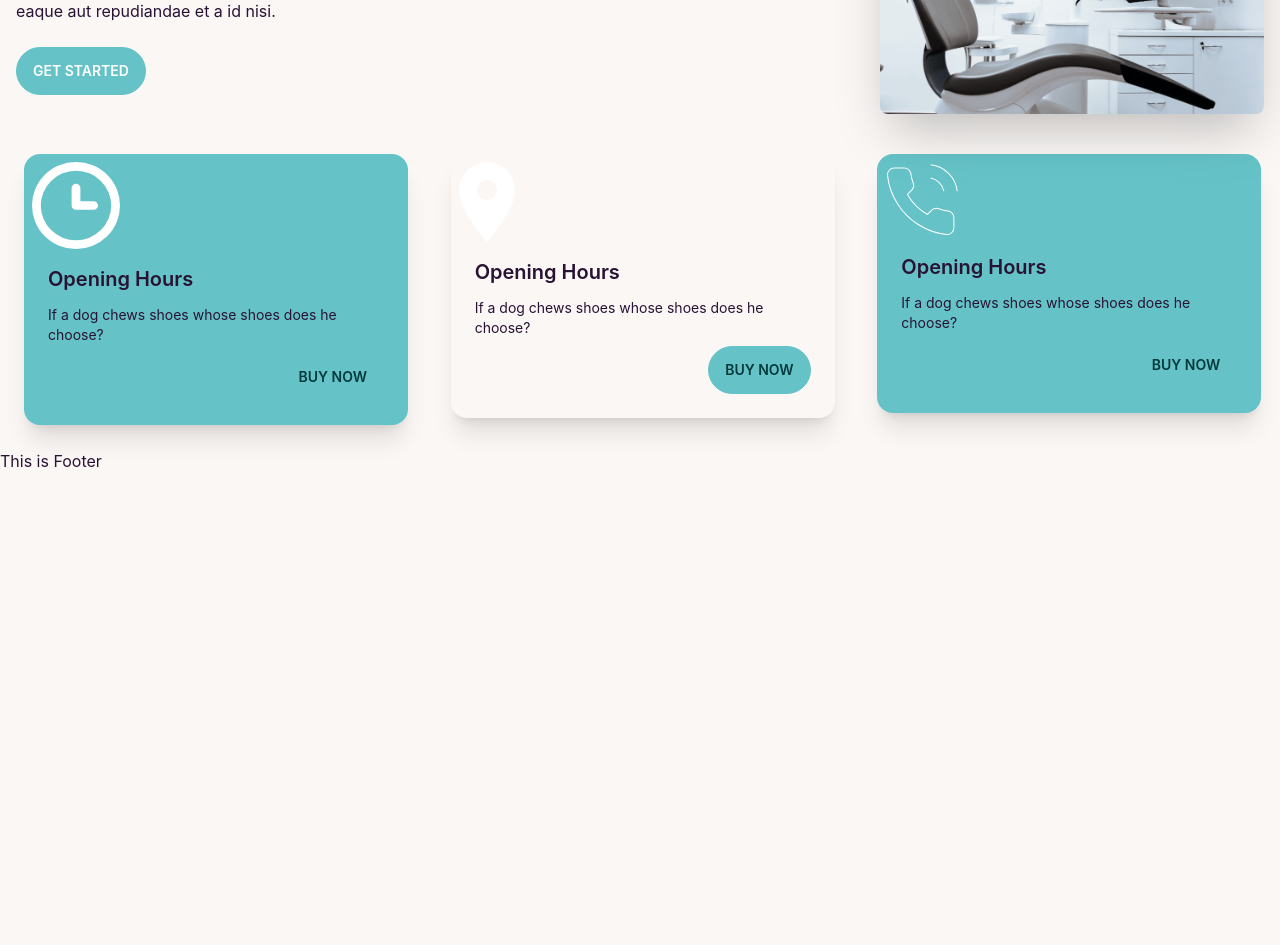
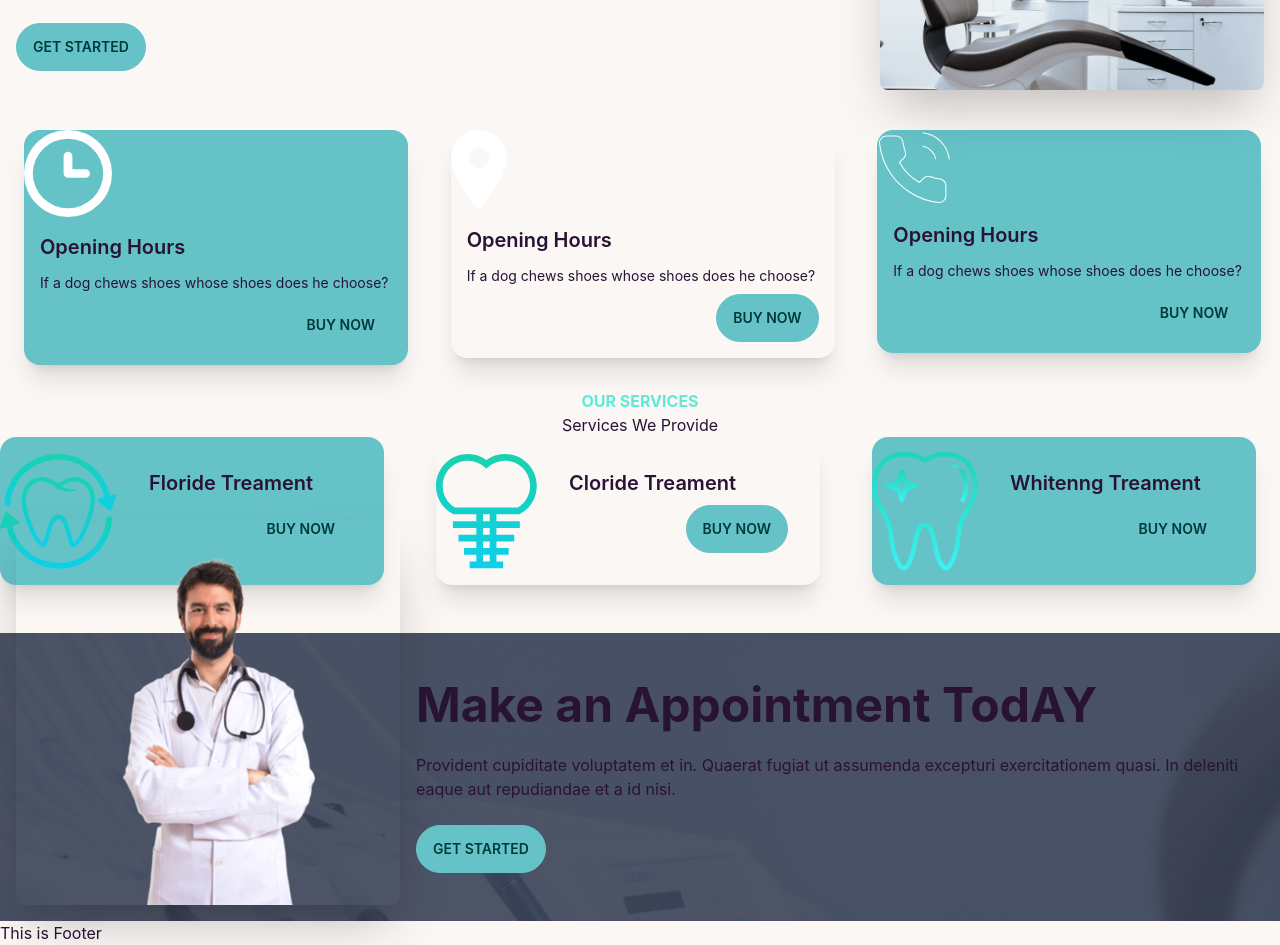
Before and after one commit to RAHUL573769/DoctorPortal, a React (Create React App) app in the folder FrontEnd/reactproject/: page / in a window 1280 px wide. Shown: the part 220-1165 px from the top of the page. Before the commit the page ends 800 px from the top, so only its background shows below. Built offline with nearby package versions, Linux system fonts and the light colour scheme.

Commit message:
new changes commit

```diff
--- a/FrontEnd/reactproject/src/Componenets/Banner/Banner.js
+++ b/FrontEnd/reactproject/src/Componenets/Banner/Banner.js
@@ -1,15 +1,19 @@
-import React from 'react';
-import img from '../../assets/images/chair.png'
+import React from "react";
+import img from "../../assets/images/chair.png";
 
 const Banner = () => {
   return (
     <div className="hero ">
       <div className="hero-content flex-col lg:flex-row-reverse">
-          <img src={img} className="max-w-sm  rounded-lg shadow-2xl"/>
+        <img src={img} className="max-w-sm lg:w-1/2 rounded-lg shadow-2xl" />
         <div>
           <h1 className="text-5xl font-bold">Box Office News!</h1>
-            <p className="py-6">Provident cupiditate voluptatem et in. Quaerat fugiat ut assumenda excepturi exercitationem quasi. In deleniti eaque aut repudiandae et a id nisi.</p>
-            <button className="btn btn-primary text-white">Get Started</button>
+          <p className="py-6">
+            Provident cupiditate voluptatem et in. Quaerat fugiat ut assumenda
+            excepturi exercitationem quasi. In deleniti eaque aut repudiandae et
+            a id nisi.
+          </p>
+          <button className="btn btn-primary text-whites">Get Started</button>
         </div>
       </div>
     </div>
--- a/FrontEnd/reactproject/src/Componenets/Home/Home.js
+++ b/FrontEnd/reactproject/src/Componenets/Home/Home.js
@@ -1,14 +1,19 @@
-import React from 'react';
-import Banner from '../Banner/Banner';
-import InfoCards from '../InfoCards/InfoCards';
+import React from "react";
+import Banner from "../Banner/Banner";
+import InfoCards from "../InfoCards/InfoCards";
+import Services from "../Services/Services";
+import Appointent from "../MakeAppointment/Appointent";
 
 const Home = () => {
   return (
     <div>
-            <h1>This is Home</h1>
       <Banner></Banner>
 
       <InfoCards></InfoCards>
+
+      <Services></Services>
+
+      <Appointent></Appointent>
     </div>
   );
 };
--- a/FrontEnd/reactproject/src/Componenets/InfoCards/SingleCard.js
+++ b/FrontEnd/reactproject/src/Componenets/InfoCards/SingleCard.js
@@ -1,11 +1,11 @@
 import React from 'react';
 
 const SingleCard = (props) => {
-    console.log(props.card)
+
     const{name,icon,bgClass}=props.card;
     return (
         <div>
-            <div className={`m-6 rounded-2xl	p-2 card-compact w-96 bg-base-100 shadow-xl ${bgClass}`}>
+            <div className={`m-6 rounded-2xl	p-2m card-compact w-96 bg-base-100 shadow-xl ${bgClass}`}>
   <figure><img src={icon} alt="Shoes" /></figure>
   <div className="card-body">
     <h2 className="card-title">{name}</h2>
--- /dev/null
+++ b/FrontEnd/reactproject/src/Componenets/MakeAppointment/Appointent.js
@@ -0,0 +1,29 @@
+import React from "react";
+import doctor from "../../assets/images/doctor.png";
+import doctorbg from "../../assets/images/appointment.png";
+
+const Appointent = () => {
+  return (
+    <div className="mt-12" style={{ background: `url(${doctorbg})` }}>
+      <div className="hero ">
+        <div className="hero-content flex-col lg:flex-row">
+          <img
+            src={doctor}
+            className="-mt-32 lg:w-1/2 hidden lg:block max-w-sm rounded-lg shadow-2xl"
+          />
+          <div>
+            <h1 className="text-5xl font-bold">Make an Appointment TodAY</h1>
+            <p className="py-6">
+              Provident cupiditate voluptatem et in. Quaerat fugiat ut assumenda
+              excepturi exercitationem quasi. In deleniti eaque aut repudiandae
+              et a id nisi.
+            </p>
+            <button className="btn btn-primary">Get Started</button>
+          </div>
+        </div>
+      </div>
+    </div>
+  );
+};
+
+export default Appointent;
--- /dev/null
+++ b/FrontEnd/reactproject/src/Componenets/Services/Services.js
@@ -0,0 +1,45 @@
+import React from "react";
+import flouride from "../../assets/images/fluoride.png";
+import cavity from "../../assets/images/cavity.png";
+import whitening from "../../assets/images/whitening.png";
+import SingleService from "./SingleService";
+
+const Services = () => {
+  const serviceData = [
+    {
+      id: 1,
+      name: "Floride Treament",
+      img: flouride,
+      bgClass:"bg-primary"
+    },
+    {
+      id: 2,
+      name: " Cloride Treament",
+      img: cavity,
+      bgClass:"bg-accent"
+    },
+    {
+      id: 3,
+      name: "Whitenng Treament",
+      img: whitening,
+        bgClass:"bg-primary"
+    }
+  ];
+  return (
+    <div>
+      <div className="text-center">
+        <h2 className='text-teal-300 text-primary uppercase font-bold' >
+          Our Services
+        </h2>
+        <h3>Services We Provide</h3>
+      </div>
+      <div className="grid sm:grid-cols-1 md:grid-cols-2 lg:grid-cols-3 gap-7">
+        {
+            serviceData.map(service=><SingleService service={service}></SingleService>)
+        }
+      </div>
+    </div>
+  );
+};
+
+export default Services;
--- /dev/null
+++ b/FrontEnd/reactproject/src/Componenets/Services/SingleService.js
@@ -0,0 +1,25 @@
+import React from 'react';
+
+const SingleService = (props) => {
+
+
+
+    const {id,name,img,bgClass}=props.service;
+    console.log(props.service)
+    return (
+        <div>
+          <div className={`card w-96 bg-base-100 md:card-side shadow-xl ${bgClass}`}>
+  <figure><img src={img}/></figure>
+  <div className="card-body">
+    <h2 className="card-title">{name}</h2>
+
+    <div className="card-actions justify-end">
+      <button className="btn btn-primary">Buy Now</button>
+    </div>
+  </div>
+</div>
+        </div>
+    );
+};
+
+export default SingleService;
--- a/FrontEnd/reactproject/src/Componenets/Shared/Header/Header.js
+++ b/FrontEnd/reactproject/src/Componenets/Shared/Header/Header.js
@@ -2,16 +2,25 @@ import React from "react";
 import { Link } from "react-router-dom";
 
 const Header = () => {
-  const menuItems = <>
-
-
-    <li><Link to='/home'>Home</Link></li>
-    <li><Link to='/appointment'>Appointment</Link></li>
-    <li><Link to='/about'>About</Link></li>
-    <li><Link to='/reviews'>Reviews</Link></li>
-    <li><Link to='/login'>Login</Link></li>
-
-  </>;
+  const menuItems = (
+    <>
+      <li>
+        <Link className="" to="/home">Home</Link>
+      </li>
+      <li>
+        <Link to="/appointment">Appointment</Link>
+      </li>
+      <li>
+        <Link to="/about">About</Link>
+      </li>
+      <li>
+        <Link to="/reviews">Reviews</Link>
+      </li>
+      <li>
+        <Link to="/login">Login</Link>
+      </li>
+    </>
+  );
   return (
     <div>
       <div className="navbar bg-base-100 flex justify-between">
@@ -37,17 +46,14 @@ const Header = () => {
               tabIndex={0}
               className="menu menu-compact dropdown-content mt-3 p-2 shadow bg-base-100 rounded-box w-52"
             >
-          {menuItems}
+              {menuItems}
             </ul>
           </div>
           <Link className="btn btn-ghost normal-case text-xl">daisyUI</Link>
         </div>
         <div className="navbar-center hidden lg:flex">
-          <ul className="menu menu-horizontal px-1">
-      {menuItems}
-          </ul>
+          <ul className="menu menu-horizontal px-1">{menuItems}</ul>
         </div>
-
       </div>
     </div>
   );
--- /dev/null
+++ b/FrontEnd/reactproject/src/Componenets/Shared/PrimaryButton/Button.js
@@ -0,0 +1,11 @@
+import React from 'react';
+
+const Button = ({children}) => {
+    return (
+        <div>
+          <button className="btn btn-primary">{children}</button>
+        </div>
+    );
+};
+
+export default Button;
```
Also changed, not shown: FrontEnd/reactproject/src/Componenets/Routes/Routes.js (+15 -14 lines). Lines whose indentation alone changed are shown as unchanged.
